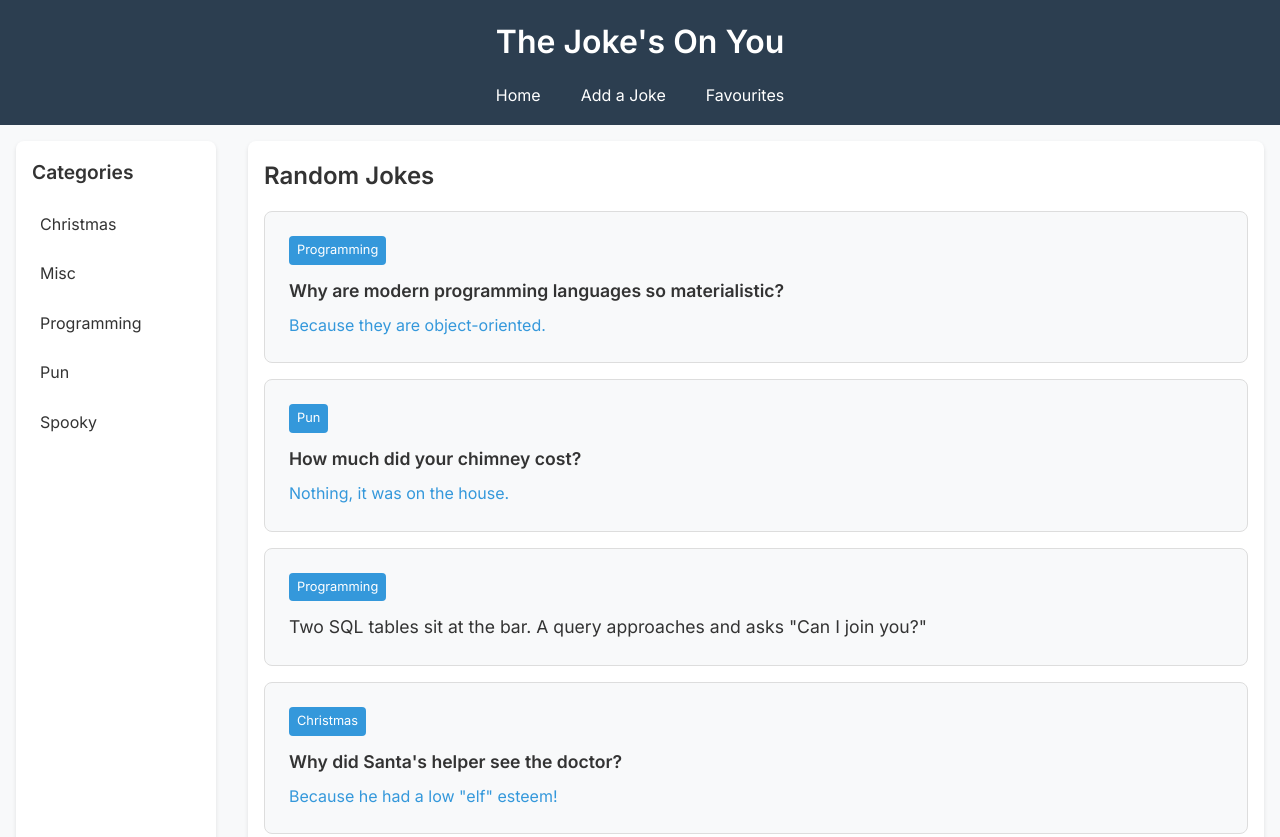
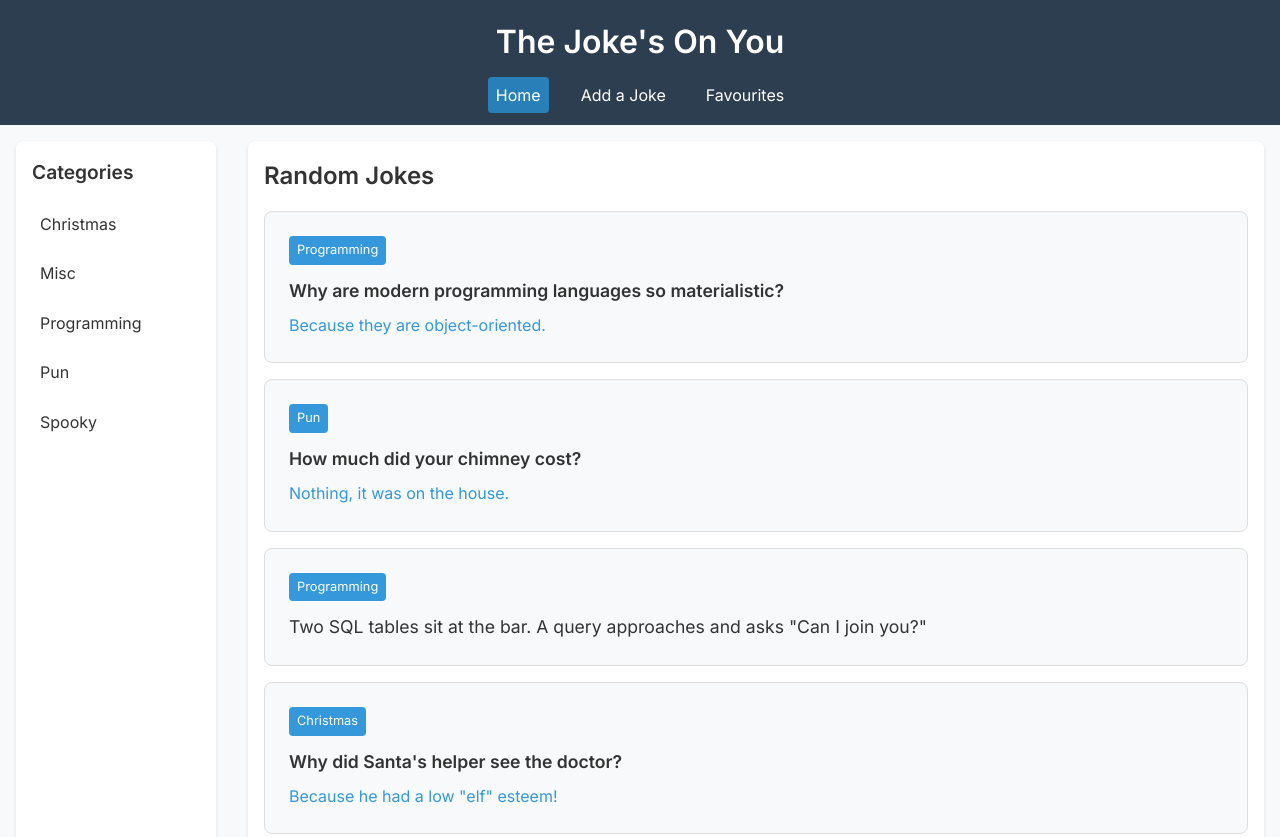
Before and after one commit to cam-napier/webtech-project, a website: page index.html in a window 1280 px wide. Shown: the top 837 px of the page. Drawn offline with Linux system fonts and the light colour scheme.

Commit message:
Added missing aria-current property to the homepage navigation

```diff
--- a/index.html
+++ b/index.html
@@ -19,7 +19,7 @@
         <h1>The Joke's On You</h1>
         <nav aria-label="Main navigation">
             <ul>
-                <li><a href="index.html">Home</a></li>
+                <li><a href="index.html" aria-current="page">Home</a></li>
                 <li><a href="add-joke.html">Add a Joke</a></li>
                 <li><a href="favourites.html">Favourites</a></li>
             </ul>
```
